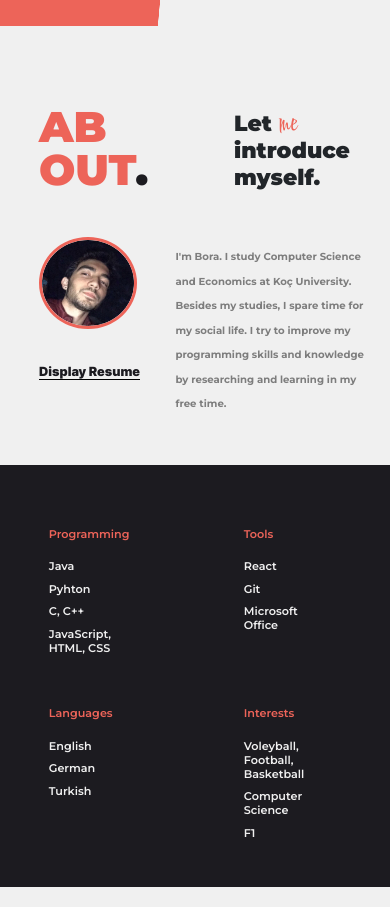
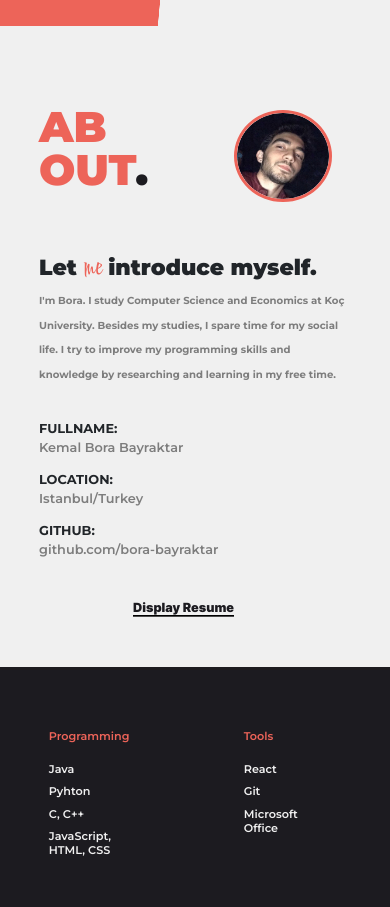
Before and after one commit to bora-bayraktar/portfolio, a React (Create React App) app: page / in a window 390 px wide. Shown: the part 818-1725 px from the top of the page. Built offline with nearby package versions, Linux system fonts and the light colour scheme.

Commit message:
Add personal information

```diff
--- a/src/components/Introduction.js
+++ b/src/components/Introduction.js
@@ -27,6 +27,22 @@ class Introduction extends Component {
                     goHere="../assets/resume.pdf" // TODO: Make the PDF openable.
                     target="_blank"
                 />
+                <div className="info-container">
+                    <div className="info">
+                        <h5>FULLNAME:</h5>
+                        <p>Kemal Bora Bayraktar</p>
+                    </div>
+                    <div className="info">
+                        <h5>LOCATION:</h5>
+                        <p>Istanbul/Turkey</p>
+                    </div>
+                    <div className="info">
+                        <h5>GITHUB:</h5>
+                        <a href="https://github.com/bora-bayraktar">
+                            <p>github.com/bora-bayraktar</p>
+                        </a>
+                    </div>
+                </div>
             </div>
         );
     }
--- a/src/css/index.css
+++ b/src/css/index.css
@@ -269,6 +269,42 @@ body {
     font: 1.5vmax "Inter";
     color: var(--black);
     margin-top: 4vh;
+    top: 50vh;
+    position: absolute;
+}
+
+.info-container {
+    top: 30vh;
+    margin-top: 4vh;
+}
+
+.info {
+    margin-bottom: 2vh;
+}
+
+.info h5 {
+    font: 1rem "Montserrat";
+    font-weight: 600;
+    margin: 0;
+}
+
+.info p {
+    font: 0.9rem "Montserrat";
+    font-weight: 400;
+    margin: 0;
+    margin-top: 0.5vh;
+}
+
+.info a {
+    text-decoration: none !important;
+}
+
+.info a p {
+    transition: all 0.2s ease-in-out;
+}
+
+.info a p:hover {
+    color: var(--favcolor);
 }
 
 @media screen and (max-width: 605px) {
@@ -277,15 +313,16 @@ body {
     }
 
     .about img {
-        position: relative;
-        left: 10vw;
-        top: 25vh;
+        position: absolute;
+        right: 15vw;
+        top: 10vh;
         border: 3px solid var(--favcolor);
     }
 
     .introduction {
-        top: 10vh;
-        left: 60vw;
+        top: 27vh;
+        left: 10vw;
+        width: 80%;
     }
 
     .introduction h3 {
@@ -293,22 +330,31 @@ body {
     }
 
     .introduction p {
-        position: absolute;
-        top: 12vh;
-        right: -5vw;
-        width: 50vw;
+        margin-top: 1vh;
+    }
+
+    .info-container {
+        top: 15vh;
+    }
+
+    .info h5 {
+        margin: 0;
+        font-size: 3.3vw;
+    }
+
+    .info p {
+        margin: 0;
+        margin-top: 0.5vh;
+        font-size: 3.3vw;
     }
 
     .display-resume {
-        position: absolute;
-        left: -50vw;
-        top: 30vh;
-        width: 28vw;
-        margin-top: 0;
+        top: 37vh;
+        right: 30vw;
     }
 
     .skills {
-        top: 52vh;
+        top: 76vh;
         width: 100%;
         border-radius: 0%;
         height: 50vh;
```
